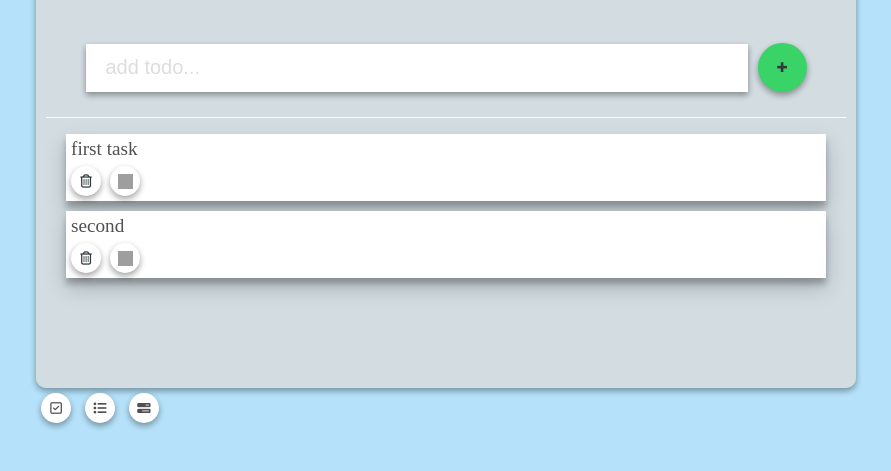
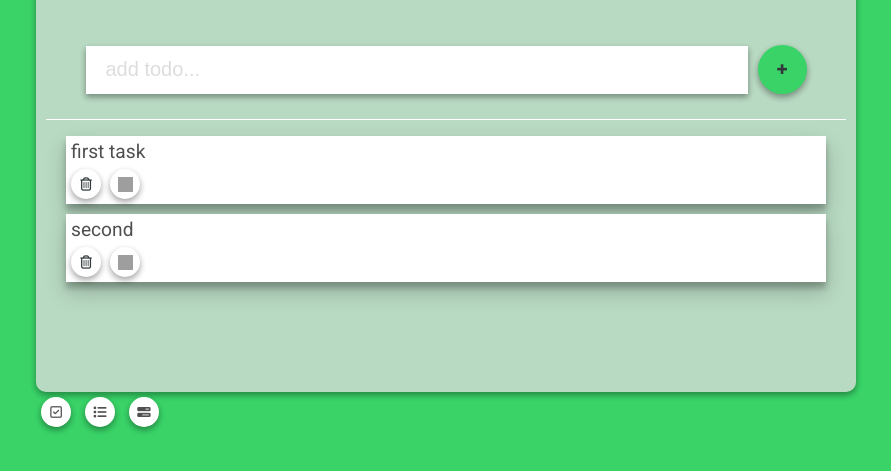
Before and after one commit to rafalwawrzyk/VD-todoApp, a plain HTML site: page index.html in a window 1280 px wide. Shown: the part 197-668 px from the top of the page, without its empty margins (194-1085 px from the left). Drawn offline with Linux system fonts and the light colour scheme; grey boxes are pictures that could not be loaded.

Commit message:
Styling the elements

```diff
--- a/index.html
+++ b/index.html
@@ -5,6 +5,7 @@
     <meta charset="UTF-8">
     <title>Vue course</title>
     <link rel="stylesheet" href="style.css">
+    <link href="https://fonts.googleapis.com/css?family=Roboto" rel="stylesheet">
     <script src="vue.js"></script>
 </head>
 
--- a/script.js
+++ b/script.js
@@ -104,18 +104,18 @@ new Vue({
     // local Storage methods
     watch: {
         todos: {
-            handler:function() {
-                console.log('Todos changed');
-                localStorage.setItem('todos',JSON.stringify(this.todos))
-
+            //set todos to local storage
+            handler: function () {
+                localStorage.setItem('todos', JSON.stringify(this.todos))
             },
-            deep:true
+            deep: true
 
         }
     },
-    mounted:function(){
-        console.log('App mounted');
-        if(localStorage.getItem('todos')){
+    mounted: function () {
+        //get todos form localStorage
+        //and set todos to json todos
+        if (localStorage.getItem('todos')) {
             this.todos = JSON.parse(localStorage.getItem('todos'));
         }
     }
--- a/style.scss
+++ b/style.scss
@@ -8,8 +8,12 @@ $grey:#505050;
 $orange:#FDCA40;
 $orangeDark:#F79824;
 $green:#39d368;
+
+
+
 body {
-    background-color: $lightBlue;
+    background-color: $green;
+    font-family: 'Roboto', sans-serif;
 }
 
 #app {
```
Also changed, not shown: style.css.
